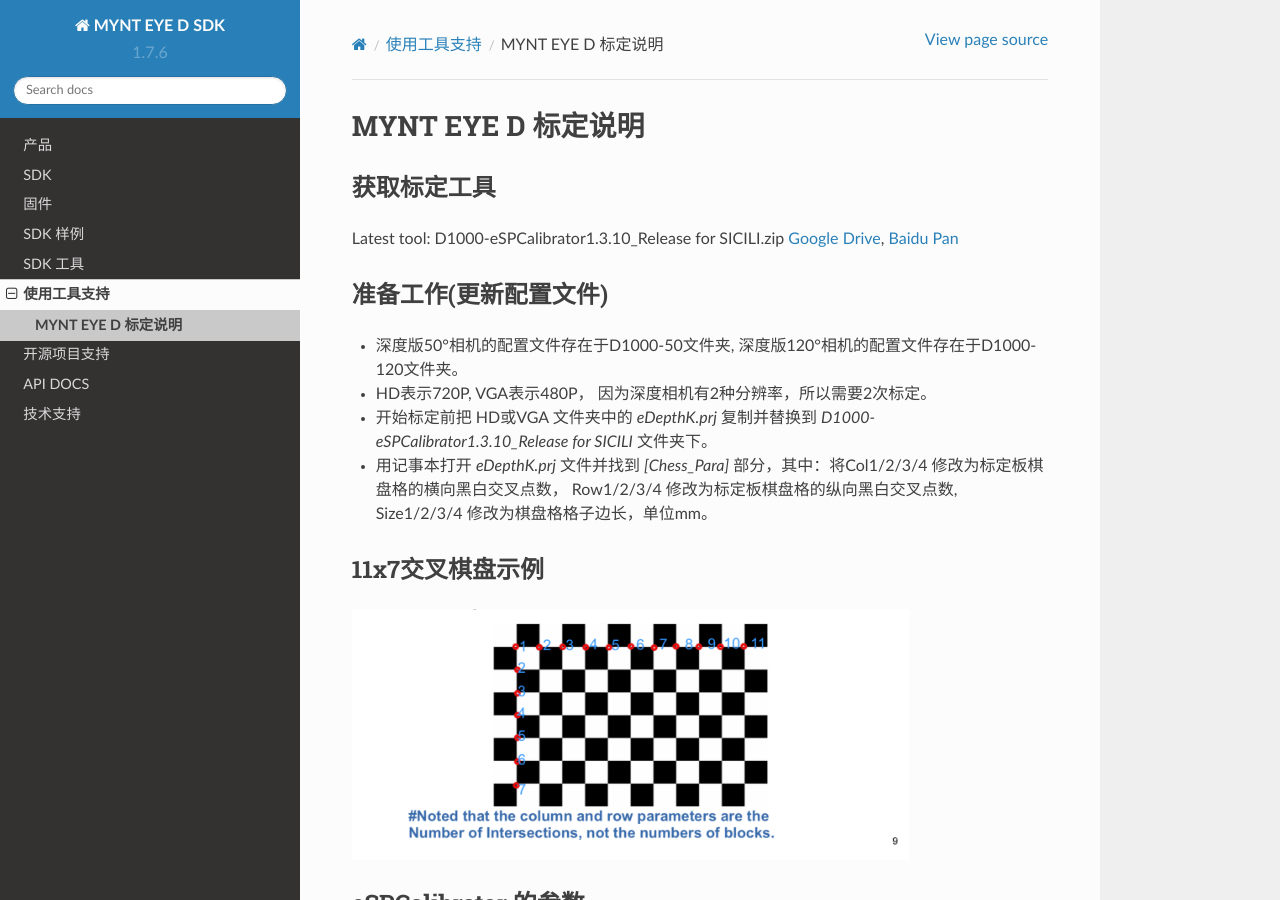
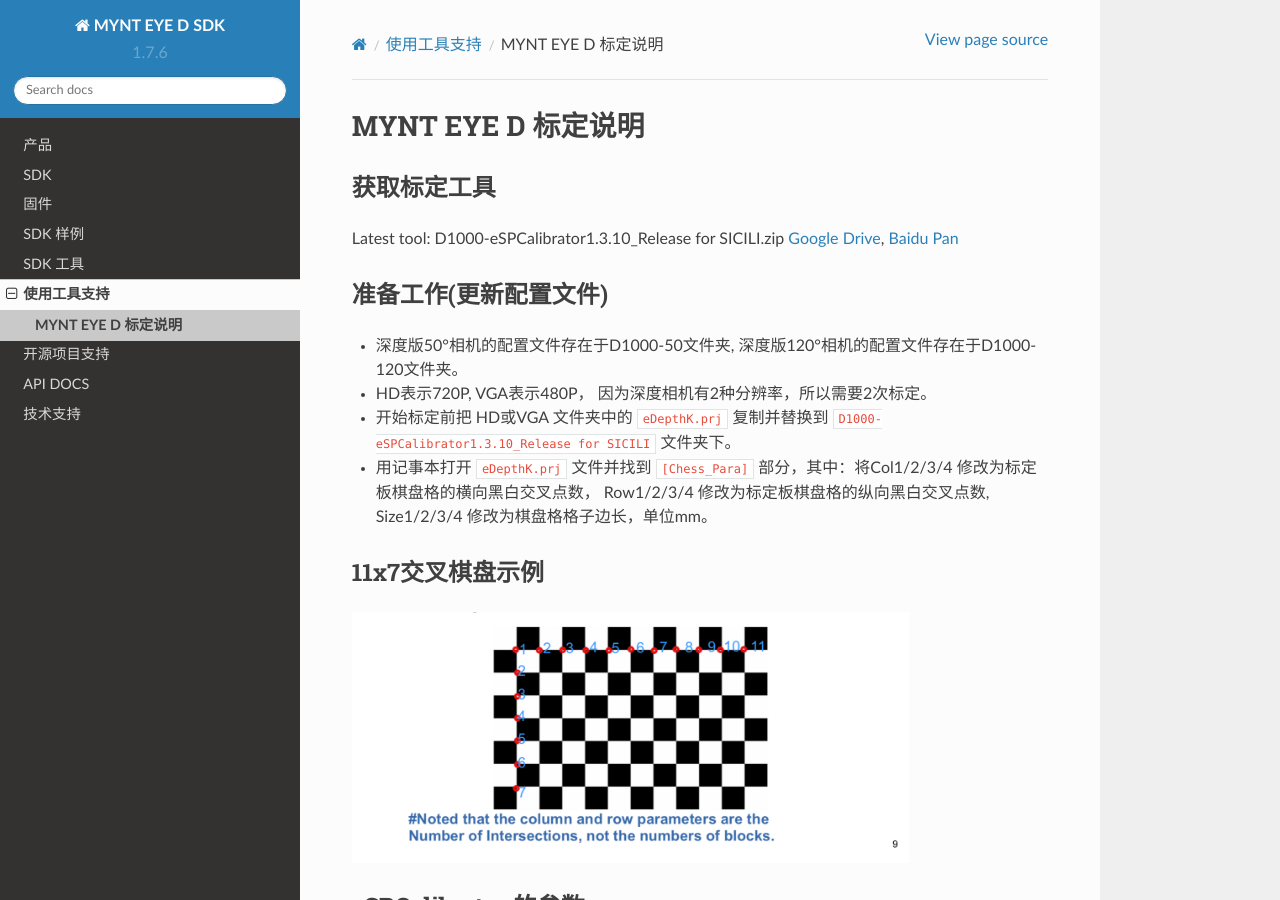
Before and after one commit to slightech/MYNT-EYE-D-SDK-Docs-zh_CN, a Sphinx documentation site: the page built from docs/tools/calibration_tool.rst, in a window 1280 px wide and 900 px high. Built offline with Sphinx 7.4.7 and the Read the Docs theme 2.0.0, drawn with Linux system fonts in a browser that asks for light colours; pages that are not in the unit, such as notebooks, are missing from menus; some of the changed text lies outside the part shown.

Commit message:
docs(*): update docs

```diff
--- a/docs/product/params_d1000_120.rst
+++ b/docs/product/params_d1000_120.rst
@@ -65,7 +65,7 @@
   开发者支持         SDK
 ----------------  ---------------------------------------------------------------------------------
   开源项目支持       ORB_SLAM2、OKVIS、Vins-Mono、Vins-Fusion、VIORB
-================  ==================================================================================
+================  =================================================================================
 
 
 
--- a/docs/product/params_d1200.rst
+++ b/docs/product/params_d1200.rst
@@ -65,9 +65,9 @@
 
 ================  ============================================
   运行温度           -10°C~55°C
-----------------  -------------------------------------------
+----------------  --------------------------------------------
   存储温度           -15°C~70°C
-----------------  -------------------------------------------
+----------------  --------------------------------------------
   湿度              10% to 80% non-condensing
 ================  ============================================
 
--- a/docs/tools/calibration_tool.rst
+++ b/docs/tools/calibration_tool.rst
@@ -17,8 +17,8 @@
 
 * 深度版50°相机的配置文件存在于D1000-50文件夹, 深度版120°相机的配置文件存在于D1000-120文件夹。
 * HD表示720P, VGA表示480P， 因为深度相机有2种分辨率，所以需要2次标定。
-* 开始标定前把 HD或VGA 文件夹中的 `eDepthK.prj` 复制并替换到 `D1000-eSPCalibrator1.3.10_Release for SICILI` 文件夹下。
-* 用记事本打开 `eDepthK.prj` 文件并找到 `[Chess_Para]` 部分，其中：将Col1/2/3/4 修改为标定板棋盘格的横向黑白交叉点数， Row1/2/3/4 修改为标定板棋盘格的纵向黑白交叉点数, Size1/2/3/4 修改为棋盘格格子边长，单位mm。
+* 开始标定前把 HD或VGA 文件夹中的 ``eDepthK.prj`` 复制并替换到 ``D1000-eSPCalibrator1.3.10_Release for SICILI`` 文件夹下。
+* 用记事本打开 ``eDepthK.prj`` 文件并找到 ``[Chess_Para]`` 部分，其中：将Col1/2/3/4 修改为标定板棋盘格的横向黑白交叉点数， Row1/2/3/4 修改为标定板棋盘格的纵向黑白交叉点数, Size1/2/3/4 修改为棋盘格格子边长，单位mm。
 
 11x7交叉棋盘示例
 -------
```
Also changed, not shown: other parts of docs/tools/calibration_tool.rst (+5 -0 lines).
